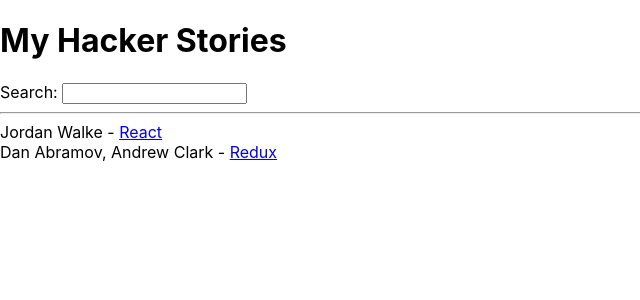
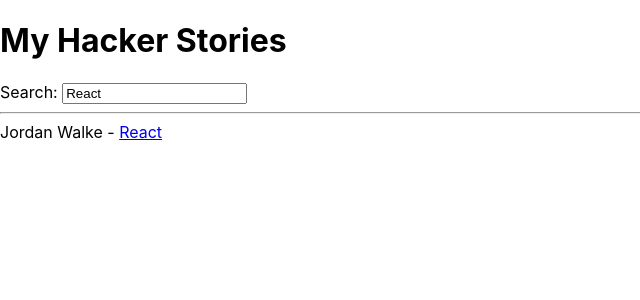
Before and after one commit to tysonjeffreys/hacker-stories, a React (Create React App) app: page / in a window 1280 px wide. Shown: the top 300 px of the page, without its empty margins (0-640 px from the left). Built offline with nearby package versions, Linux system fonts and the light colour scheme.

Commit message:
Advanced props handling - destructuring

```diff
--- a/src/App.js
+++ b/src/App.js
@@ -27,30 +27,34 @@
       }
     ];
 
-    const [searchTerm, setSearchTerm] = React.useState("");
+    const [searchTerm, setSearchTerm] = React.useState('React');
 
     const handleSearch = event => {
       setSearchTerm(event.target.value);
-      console.log(searchTerm);
+      //console.log(searchTerm);
 
     }
+
+    const searchedStories = stories.filter(story =>
+       story.title.toLowerCase().includes(searchTerm.toLowerCase())
+    );
 
   return (
 
     <div>
       <h1>My Hacker Stories</h1>
 
-      <Search onSearch={handleSearch}/>
+      <Search search={searchTerm} onSearch={handleSearch}/>
 
       <hr />
 
-      <List list={stories}/>
+      <List list={searchedStories}/>
     </div>
 );
 
 };
 
-const Search = props => {
+const Search = ({search, onSearch}) => (
   /*const handleChange = event => {
     //console.log(event.target.value)
     setSearchTerm(event.target.value);
@@ -58,14 +62,14 @@
     props.onSearch(event);
   }
 */
-  return (
+
   <div>
     <label htmlFor="search">Search: </label>
-    <input id="search" type="text" onChange={props.onSearch} />
+    <input id="search" type="text" value={search} onChange={onSearch} />
   </div>
 
-  );
-};
+ );
+
 
 const List = props => {
 return (
@@ -83,4 +87,38 @@
 );
 };
 
+
+//Practice for understanding filter
+const words = [
+  'spray',
+  'limit',
+  'elite',
+  'exuberant',
+  'desctruction',
+  'present'
+];
+
+const filteredWords = words.filter(function(word) {
+  return word.length >6;
+});
+
+console.log(filteredWords)
+
+//Practice for understanding nested object destructuring
+
+const user = {
+  firstName: 'Robin',
+  pet: {
+    name: 'Trixi',
+  },
+};
+
+const {firstName, pet: {name}} = user;
+
+console.log(firstName);
+
+
+
+
+
 export default App;
```
Also changed, not shown: 1 other file (tests, documents, lock files or other folders).
